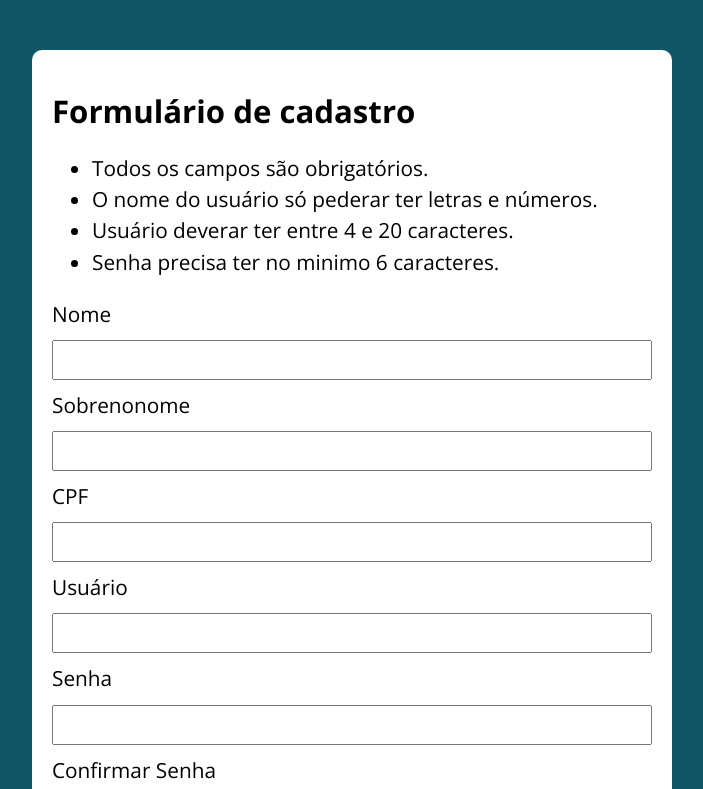
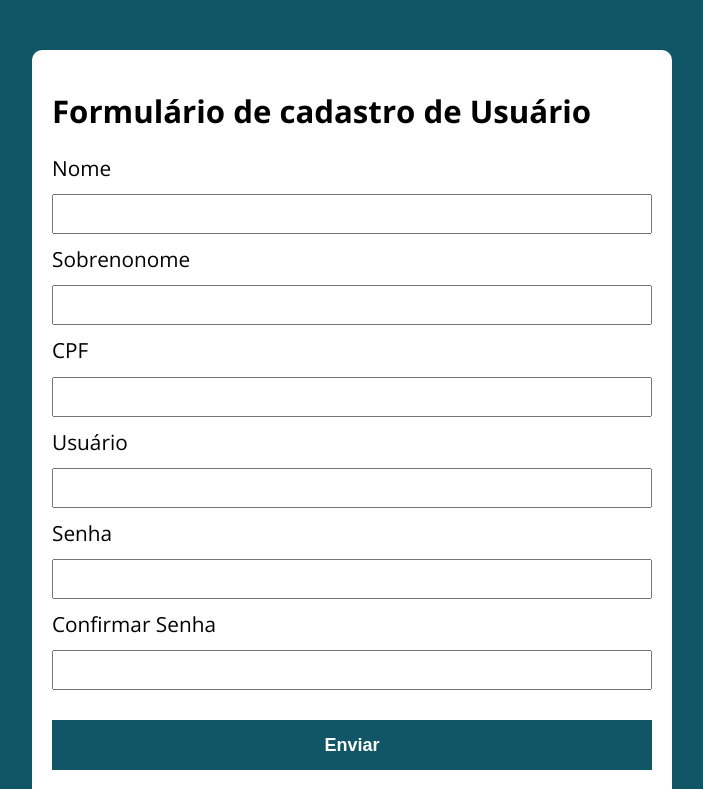
Before and after one commit to apla77/Valida-Form, a plain HTML site: page index.html in a window 1280 px wide. Shown: the top 789 px of the page, without its empty margins (288-991 px from the left). Drawn offline with nearby package versions, Linux system fonts and the light colour scheme.

Commit message:
Update form HTML

```diff
--- a/index.html
+++ b/index.html
@@ -10,13 +10,7 @@
 
 <body>
     <section class="container">
-        <h1>Formulário de cadastro</h1>
-        <ul>
-            <li>Todos os campos são obrigatórios.</li>
-            <li>O nome do usuário só pederar ter letras e números.</li>
-            <li>Usuário deverar ter entre 4 e 20 caracteres.</li>
-            <li>Senha precisa ter no minimo 6 caracteres.</li>
-        </ul>
+        <h1>Formulário de cadastro de Usuário</h1>
 
         <form action="/" method="POST" class="formulario">
             <label>Nome</label>
```
